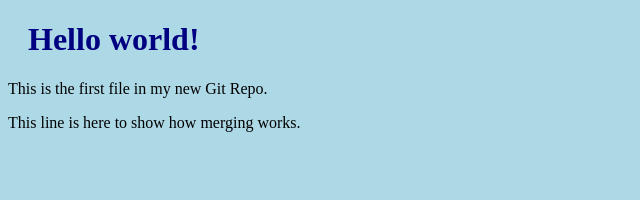
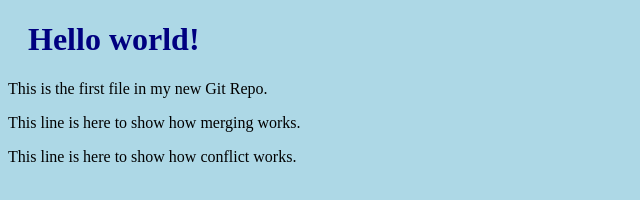
Before and after one commit to jefflawgit/helllo-world, a plain HTML site: page index.html in a window 1280 px wide. Shown: the whole page, without its empty margins (0-640 px from the left). Drawn offline with Linux system fonts and the light colour scheme.

Commit message:
5th updated index.html with emergency fix

```diff
--- a/index.html
+++ b/index.html
@@ -9,6 +9,7 @@
 <h1>Hello world!</h1>
 <p>This is the first file in my new Git Repo.</p>
 <p>This line is here to show how merging works.</p>
+<p>This line is here to show how conflict works.</p>
 
 </body>
 </html>
```
Also changed, not shown: 1 other file.
